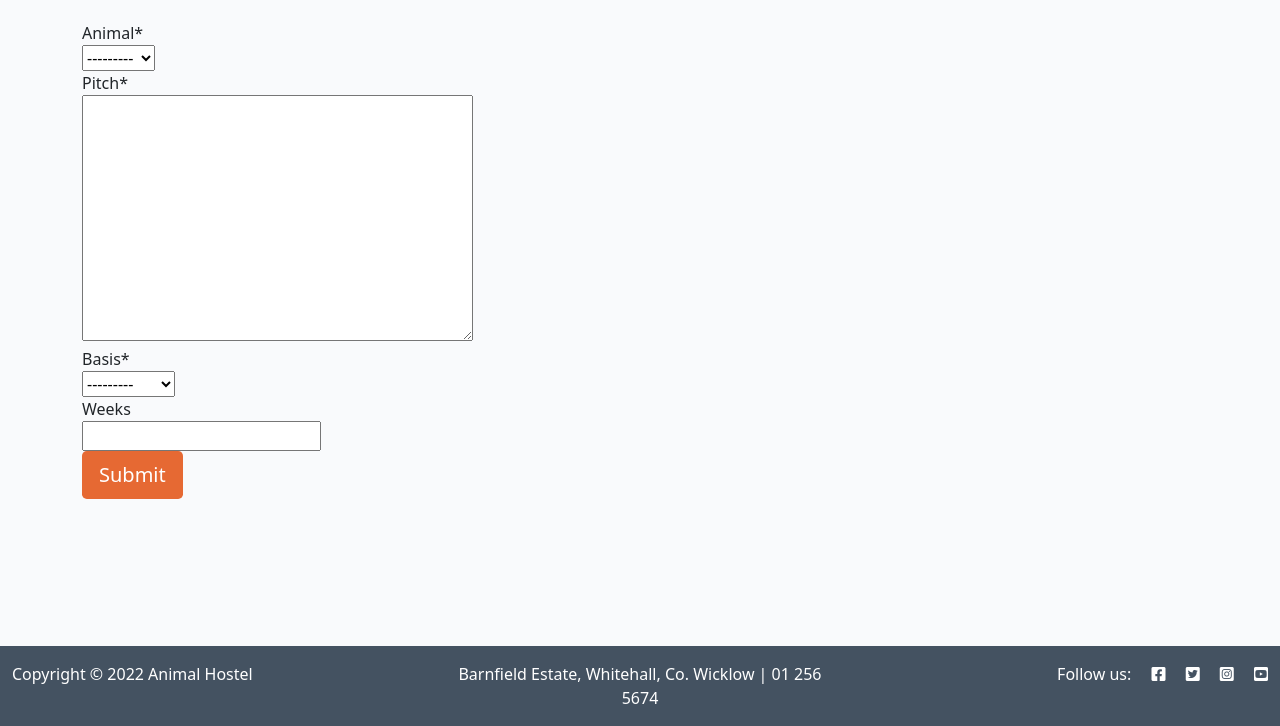
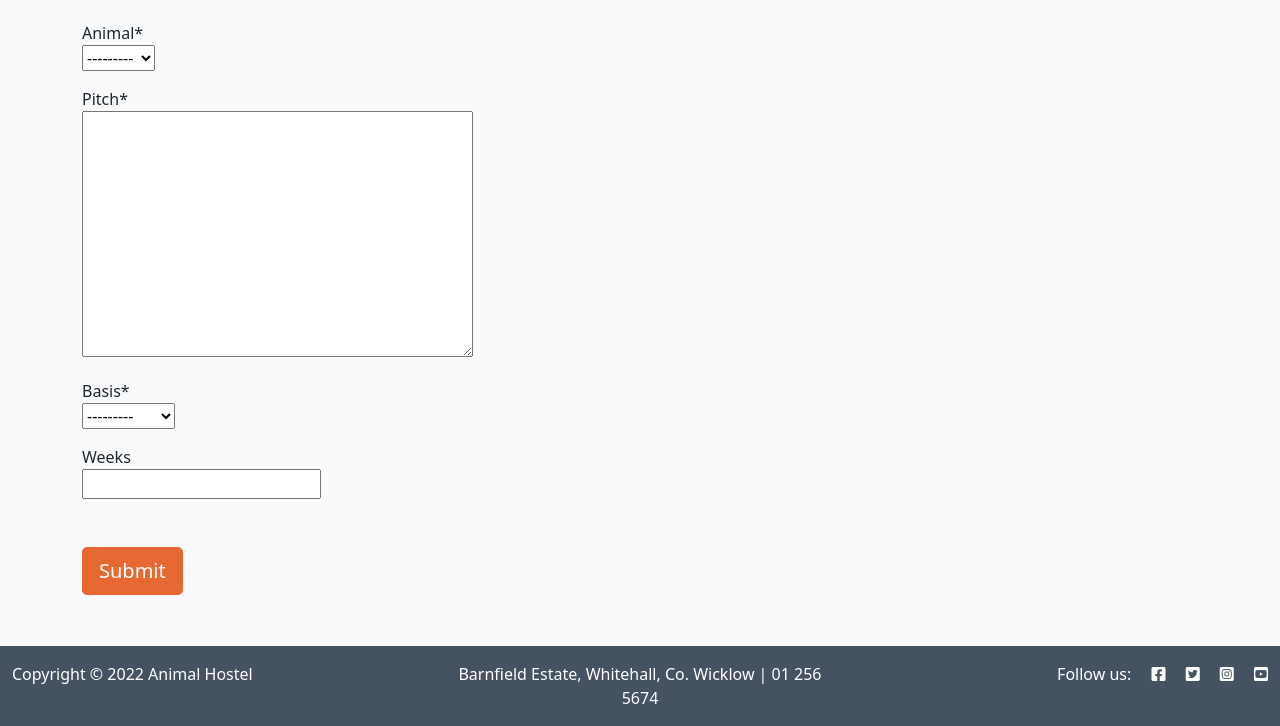
Before and after one commit to evelynfoy/animal-hostel, a Django app: page /offer/add/ in a window 1280 px wide. Shown: the part 74-800 px from the top of the page. Run offline with Django 3.2, Linux system fonts and the light colour scheme; data comes from the database, SQL or seed files in the repository; some libraries are stand-ins or nearby versions.

Commit message:
Improve styling of add offer page

```diff
--- a/static/css/style.css
+++ b/static/css/style.css
@@ -72,8 +72,6 @@ body {
     text-transform: uppercase;
 }
 
-
-
 .masthead-text {
     background-color: #445261;
     color: white;
@@ -106,9 +104,18 @@ body {
     color: lightgray;
 }
 
+/* -- Styling for My Offers page - default class used by crispy forms -- */
+
+.control-group {
+    margin-bottom: 1rem;
+}
+
 .btn-signup {
+
     background-color: var(--orange);
     color: var(--white);
+    border-color:  var(--orange);
+    margin-top: 2rem;
 }
 
 .btn-signup:hover,
@@ -161,11 +168,14 @@ body {
     margin-left: 45%;
 }
 
+/* -- Styling for My Offers Page -- */
+
 .offers-list {
     margin-top: 3rem;
     background-color: var(--dark-grey);
     color: var(--white);}
 
+/* Styling for button on My Offers page */
 .btn-primary {
     background-color: var(--orange) ;
     border-color:  var(--orange);
@@ -198,6 +208,7 @@ body {
     box-shadow: 0 0 0 0.25rem var(--dark-grey);
 }
 
+/*  Styling for larger screens  */
 @media only screen and (min-width: 768px) {
     .masthead {
         margin-top: 10px;
```
